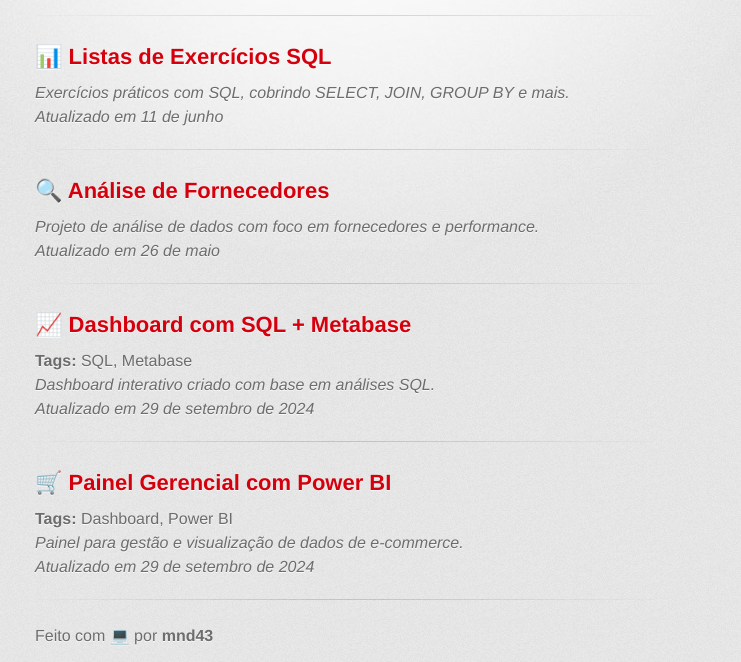
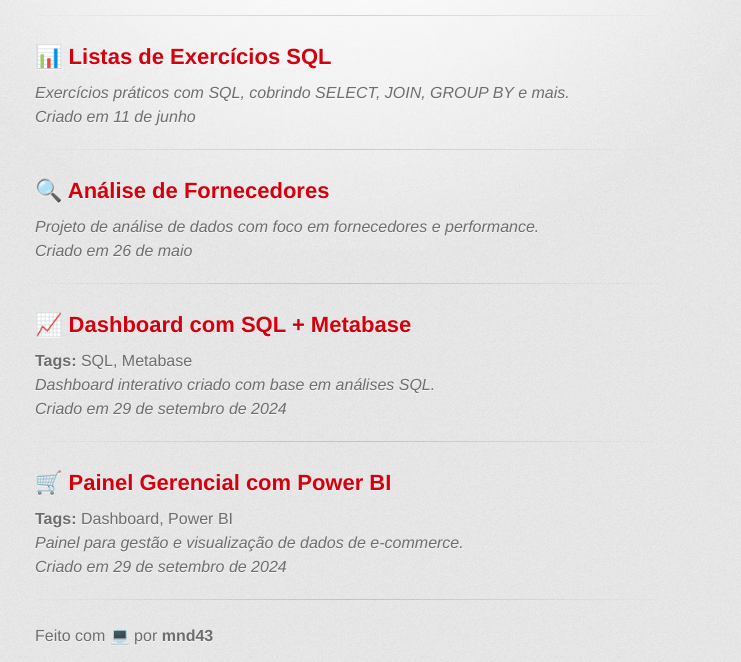
Before and after one commit to mnd43/Portifolio-Mnd43, a Jekyll site: the page built from index.md, in a window 1280 px wide. Shown: the part 323-985 px from the top of the page, without its empty margins (295-1036 px from the left). Built offline with Jekyll 4.4.1, drawn with Linux system fonts in a browser that asks for light colours; some web fonts are replaced; our own code applies the rules of GitHub Pages for plain Markdown files.

Commit message:
Update index.md

```diff
--- a/index.md
+++ b/index.md
@@ -5,27 +5,27 @@ Bem-vindo(a)! Aqui estão alguns dos projetos que desenvolvi e compartilhei no G
 
 ## 📊 [Listas de Exercícios SQL](https://github.com/mnd43/Listas_exerc-cios_SQL)
 *Exercícios práticos com SQL, cobrindo SELECT, JOIN, GROUP BY e mais.*
-*Atualizado em 11 de junho*
+*Criado em 11 de junho*
 
 ---
 
 ## 🔍 [Análise de Fornecedores](https://github.com/mnd43/Analise-de-Fornecedores)
 *Projeto de análise de dados com foco em fornecedores e performance.*
-*Atualizado em 26 de maio*
+*Criado em 26 de maio*
 
 ---
 
 ## 📈 [Dashboard com SQL + Metabase](Construção de dashboard e apresentação a partir de análises com SQL.md)
 **Tags:** SQL, Metabase
 *Dashboard interativo criado com base em análises SQL.*
-*Atualizado em 29 de setembro de 2024*
+*Criado em 29 de setembro de 2024*
 
 ---
 
 ## 🛒 [Painel Gerencial com Power BI](Painel-gerencial-de-e-commerce-utilizando-Power-BI.md)
 **Tags:** Dashboard, Power BI
 *Painel para gestão e visualização de dados de e-commerce.*
-*Atualizado em 29 de setembro de 2024*
+*Criado em 29 de setembro de 2024*
 
 ---
 
```
